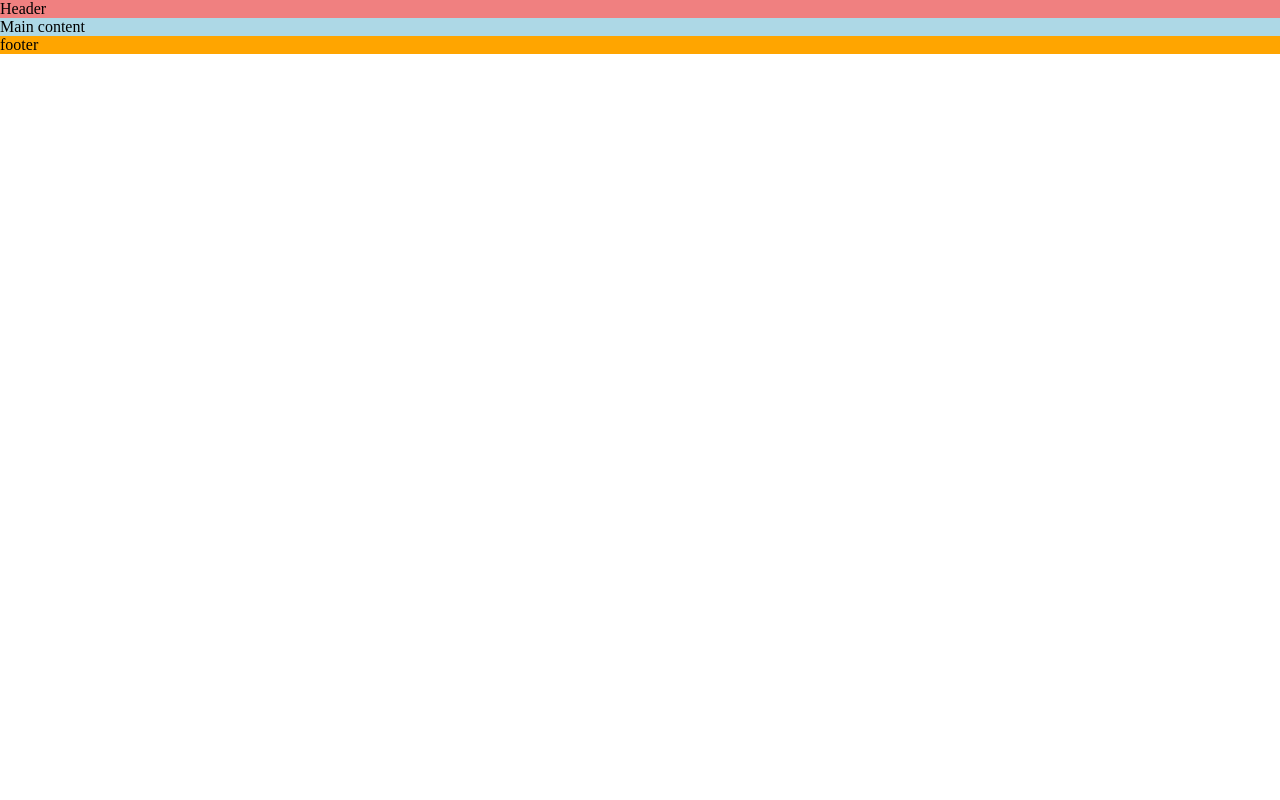
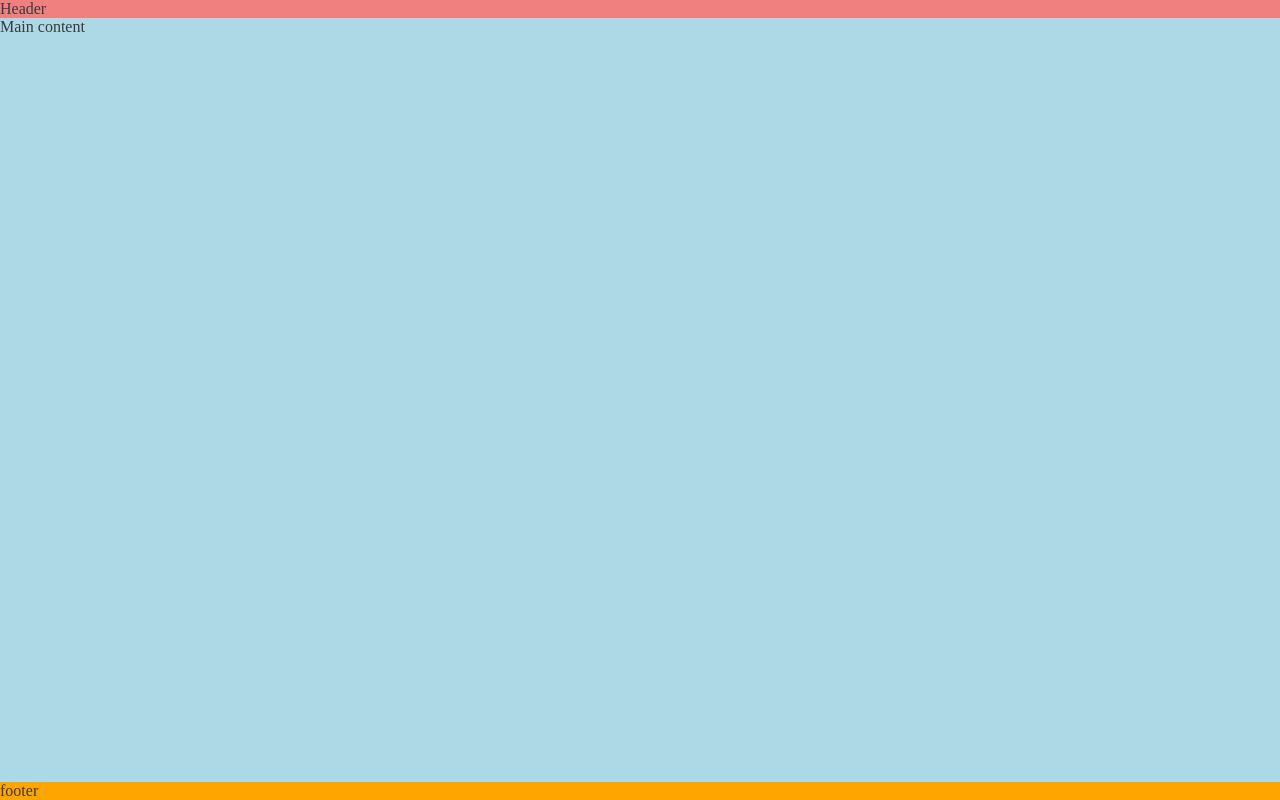
Before and after one commit to Deancunn24/Kidsz.Coding, a plain HTML site: page index.html in a window 1280 px wide. Drawn offline with Linux system fonts and the light colour scheme.

Commit message:
Main contenting oushing footer

```diff
--- a/assets/css/style.css
+++ b/assets/css/style.css
@@ -3,6 +3,16 @@
     padding:0;
     margin:0;
     box-sizing:border-box;
+}
+
+/*General style */
+body {
+    min-height:100vh;
+    display:flex;
+    flex-direction: column;
+    /*Generic project style*/
+    color: #3a3a3a;
+
 }
 
 
@@ -14,6 +24,8 @@ Header {
 /*main content */
 Main {
     background-color: lightblue;
+    /*make main element push footer*/
+    flex: 1 0 auto;
 }
 
 /*footer*/
```
